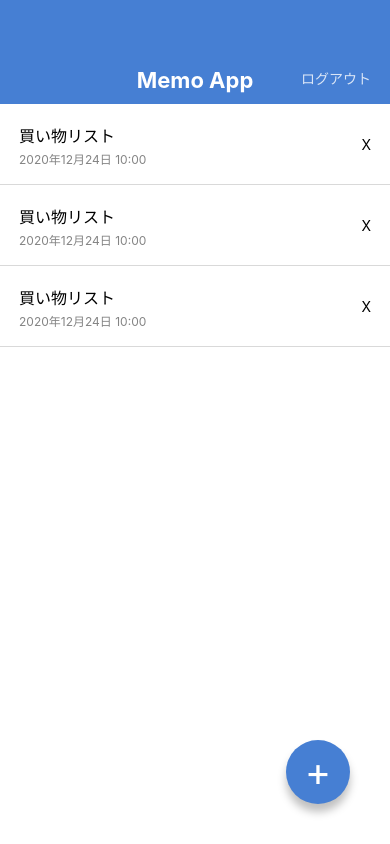
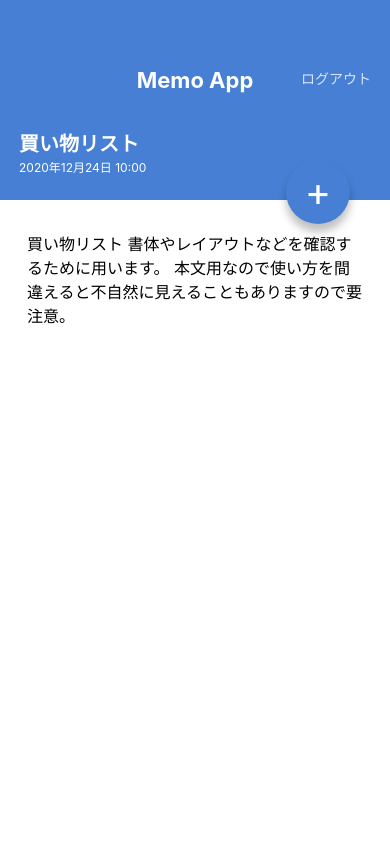
Before and after one commit to JOHYEONJUN39/MemoApp, a React Native app: screen / in a window 390 px wide. Built offline with nearby package versions, Linux system fonts and the light colour scheme.

Commit message:
✨ feat : Create MemoDetailScreen

```diff
--- a/App.jsx
+++ b/App.jsx
@@ -1,8 +1,10 @@
 import React from 'react';
-import MemoListScreen from './src/screens/MemoListScreen.tsx';
+// import MemoListScreen from './src/screens/MemoListScreen.tsx';
+import MemoDetailScreen from './src/screens/MemoDetailScreen.tsx';
 
 export default function App() {
   return (
-    <MemoListScreen />
+    // <MemoListScreen />
+    <MemoDetailScreen />
   );
 }
--- a/src/components/CircleButton.tsx
+++ b/src/components/CircleButton.tsx
@@ -1,17 +1,27 @@
-import { StyleSheet, Text, View } from 'react-native';
+import {
+  StyleSheet,
+  Text,
+  View,
+  ViewStyle,
+} from 'react-native';
 import React from 'react';
 
 type Props = {
   children: React.ReactNode;
+  style?: ViewStyle;
 };
 
-export default function CircleButton({ children }: Props) {
+export default function CircleButton({ children, style }: Props) {
   return (
-    <View style={styles.circleButton}>
+    <View style={[styles.circleButton, style]}>
       <Text style={styles.circleButtonLabel}>{children}</Text>
     </View>
   );
 }
+
+CircleButton.defaultProps = {
+  style: {}, // 원하는 경우 기본 스타일을 빈 객체로 지정하거나 다른 스타일 객체를 넣을 수 있습니다.
+};
 
 const styles = StyleSheet.create({
   circleButton: {
--- /dev/null
+++ b/src/screens/MemoDetailScreen.tsx
@@ -0,0 +1,62 @@
+import {
+  StyleSheet,
+  View,
+  Text,
+  ScrollView,
+} from 'react-native';
+import React from 'react';
+import AppBar from '../components/AppBar.tsx';
+import CircleButton from '../components/CircleButton.tsx';
+
+export default function MemoDetailScreen() {
+  return (
+    <View style={styles.container}>
+      <AppBar />
+      <View style={styles.memoHeader}>
+        <Text style={styles.memoTitle}>買い物リスト</Text>
+        <Text style={styles.memoDate}>2020年12月24日 10:00</Text>
+      </View>
+      <ScrollView style={styles.memoBody}>
+        <Text style={styles.memoText}>
+          買い物リスト
+          書体やレイアウトなどを確認するために用います。
+          本文用なので使い方を間違えると不自然に見えることもありますので要注意。
+        </Text>
+      </ScrollView>
+      <CircleButton style={{ top: 160, bottom: 'auto' }}>+</CircleButton>
+    </View>
+  );
+}
+
+const styles = StyleSheet.create({
+  container: {
+    flex: 1,
+    backgroundColor: '#FFFFFF',
+  },
+  memoHeader: {
+    backgroundColor: '#467FD3',
+    height: 96,
+    justifyContent: 'center',
+    paddingVertical: 24,
+    paddingHorizontal: 19,
+  },
+  memoTitle: {
+    color: '#FFFFFF',
+    fontSize: 20,
+    lineHeight: 32,
+    fontWeight: 'bold',
+  },
+  memoDate: {
+    color: '#FFFFFF',
+    fontSize: 12,
+    lineHeight: 16,
+  },
+  memoBody: {
+    paddingVertical: 32,
+    paddingHorizontal: 27,
+  },
+  memoText: {
+    fontSize: 16,
+    lineHeight: 24,
+  },
+});
```
